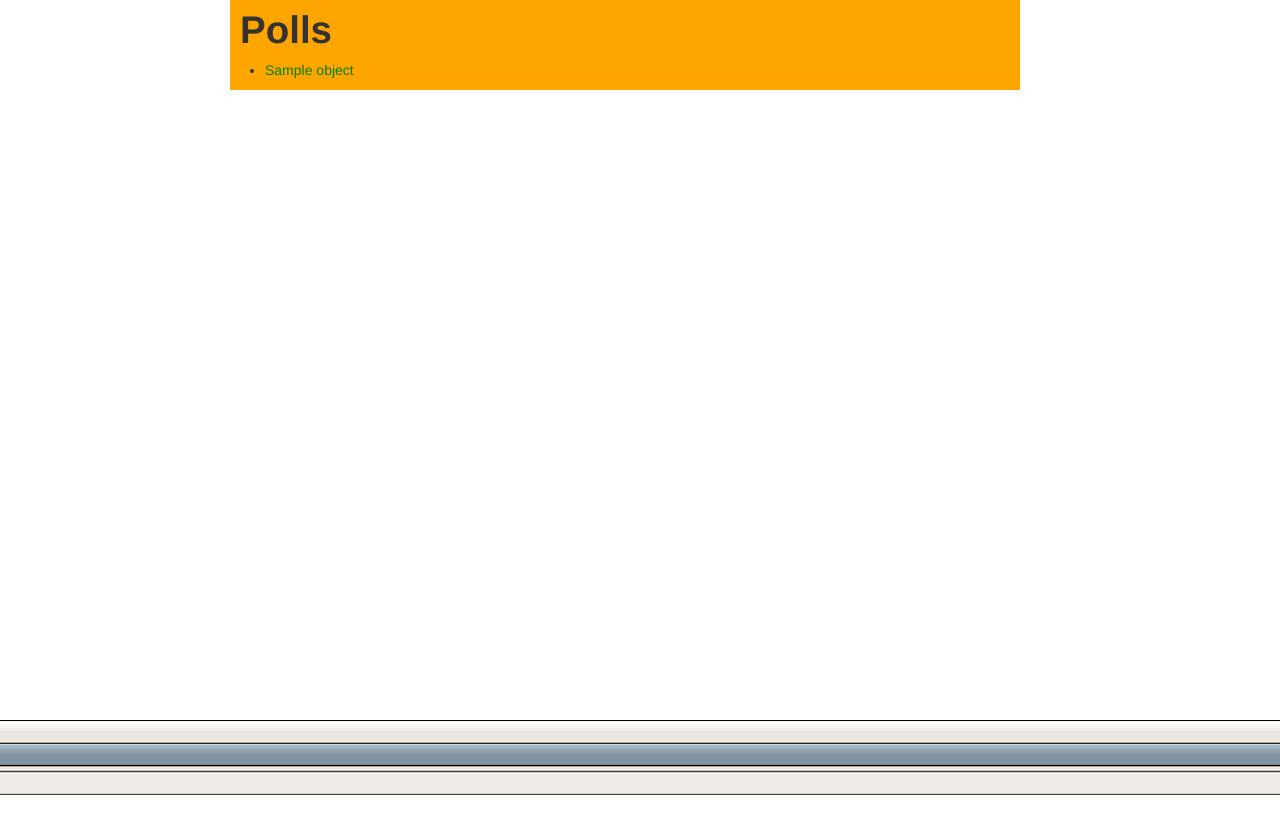
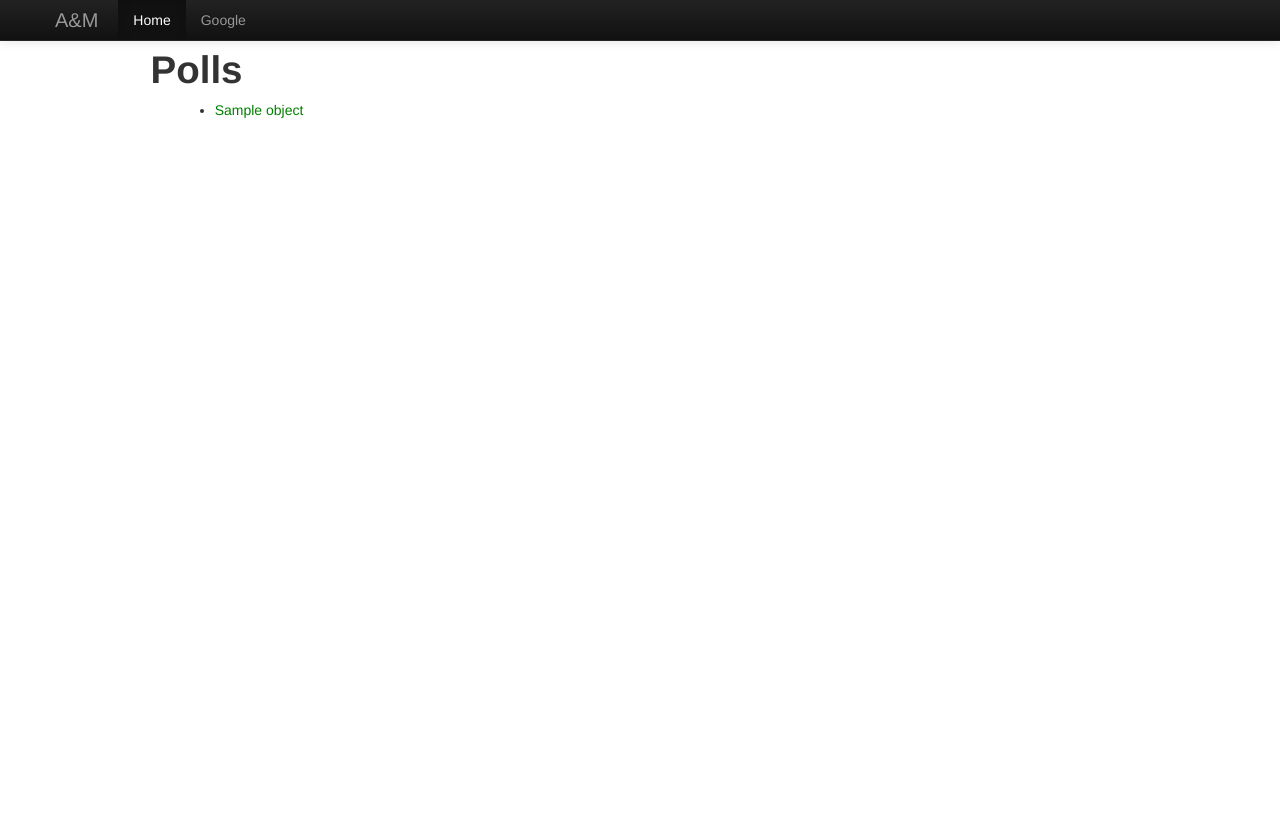
Before and after one commit to johnphillips1992/firstSite, a Django app: template firstSite/polls/templates/polls/index.html in a window 1280 px wide. Before the commit the page ends 795 px from the top, so only its background shows below. Run offline with Django 3.2, Linux system fonts and the light colour scheme; the template is opened without the code that fills it: most values are stand-ins (such as "Sample title", 1, 10 or a date in 2020).

Commit message:
Made it look slick.

```diff
--- a/firstSite/polls/static/polls/style.css
+++ b/firstSite/polls/static/polls/style.css
@@ -1,14 +1,35 @@
 body {
-  background: white url("images/horizontal.gif") repeat-x right bottom;
+  background: white;
 }
 
 li a {
   color: green;
 }
 
-@media (min-width: 768px){
-  .main {
-    background: orange;
-    padding: 0 10px;
+.main {
+  background: white;
+  height: 100%;
+  margin-left: auto;
+  margin-right: auto;
+}
+
+.content {
+  padding-left: 4%;
+}
+
+@media (min-width: 768){
+  body {
+    background: #332c2c;
+  }
+  .main{
+    box-shadow: 0 0 40px #000000;
+    width:768px;
   }
 }
+
+@media (min-width: 979px){
+  .main {
+    padding-top: 40px;
+    width: 979px;
+  }
+}
--- a/firstSite/polls/templates/polls/index.html
+++ b/firstSite/polls/templates/polls/index.html
@@ -7,14 +7,38 @@
 
 <meta name="viewport" content="width=device-width, initial-scale=1.0">
 
-<div class = "main offset2 span8">
-  <header class="header">
+<div class = "main">
+  <div class="navbar navbar-inverse navbar-fixed-top">
+    <div class="navbar-inner">
+      <div class="container">
+        <button type="button" class="btn btn-navbar" data-toggle="collapse" data-target=".nav-collapse">
+          <span class="icon-bar"></span>
+          <span class="icon-bar"></span>
+          <span class="icon-bar"></span>
+        </button>
+        <a class="brand" href="/">A&M</a>
+        <div class="nav-collapse collapse">
+          <ul class="nav">
+            <li class="active">
+              <a href="/">Home</a>
+            </li>
+            <li>
+              <a href="http://www.google.com">Google</a>
+            </li>
+          </ul>
+        </div>
+      </div>
+    </div>
+  </div>
+
+
+  <div class="header">
     <h1>
       {% block header %}
         Polls
       {% endblock %}
     </h1>
-  </header>
+  </div>
   <div class="content">
   {% block content %}
   {% if object_list %}
```
Also changed, not shown: firstSite/sqlite3.db.
